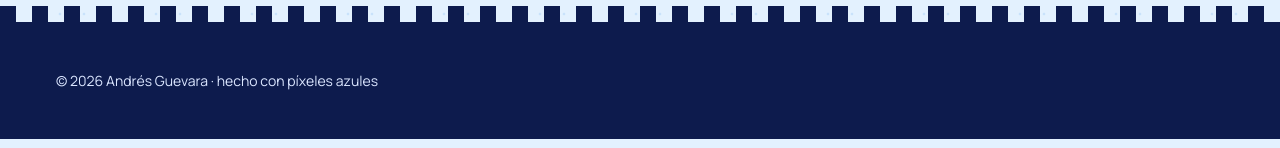
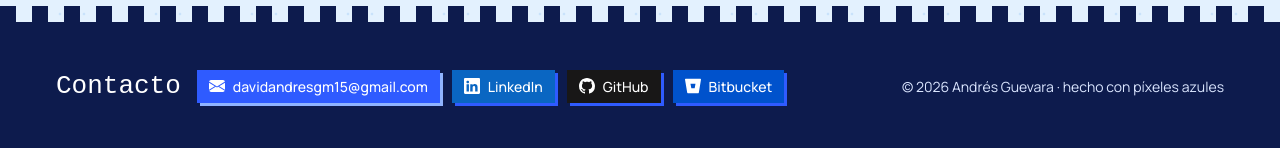
Before and after one commit to AndresDGM/personal-page, an Angular app: page / in a window 1280 px wide. Shown: the part 3862-4010 px from the top of the page. Built offline with nearby package versions, Linux system fonts and the light colour scheme; no server answers; a web font is replaced by a local one.

Commit message:
feat: añadir datos de contacto con logos en el pie de página

```diff
--- a/src/app/app.html
+++ b/src/app/app.html
@@ -90,5 +90,26 @@
 </div>
 
 <footer>
-  <div class="wrap">© 2026 Andrés Guevara · hecho con píxeles azules</div>
+  <div class="wrap">
+    <div class="contact">
+      <b>Contacto</b>
+      <a class="mail" href="mailto:davidandresgm15@gmail.com">
+        <svg viewBox="0 0 16 16" width="16" height="16" aria-hidden="true"><path fill="currentColor" d="M.05 3.555A2 2 0 0 1 2 2h12a2 2 0 0 1 1.95 1.555L8 8.414zM0 4.697v7.104l5.803-3.558zM6.761 8.83l-6.57 4.027A2 2 0 0 0 2 14h12a2 2 0 0 0 1.808-1.144l-6.57-4.027L8 9.586zm3.436-.586L16 11.801V4.697z" /></svg>
+        davidandresgm15&#64;gmail.com
+      </a>
+      <a class="linkedin" href="https://www.linkedin.com/in/andr%C3%A9s-guevara-a918b527b/" target="_blank" rel="noopener">
+        <svg viewBox="0 0 16 16" width="16" height="16" aria-hidden="true"><path fill="currentColor" d="M0 1.146C0 .513.526 0 1.175 0h13.65C15.474 0 16 .513 16 1.146v13.708c0 .633-.526 1.146-1.175 1.146H1.175C.526 16 0 15.487 0 14.854zm4.943 12.248V6.169H2.542v7.225zm-1.2-8.212c.837 0 1.358-.554 1.358-1.248-.015-.709-.52-1.248-1.342-1.248S2.4 3.226 2.4 3.934c0 .694.521 1.248 1.327 1.248zm4.908 8.212V9.359c0-.216.016-.432.08-.586.173-.431.568-.878 1.232-.878.869 0 1.216.662 1.216 1.634v3.865h2.401V9.25c0-2.22-1.184-3.252-2.764-3.252-1.274 0-1.845.7-2.165 1.193v.025h-.016l.016-.025V6.169h-2.4c.03.678 0 7.225 0 7.225z" /></svg>
+        LinkedIn
+      </a>
+      <a class="github" href="https://github.com/AndresDGM" target="_blank" rel="noopener">
+        <svg viewBox="0 0 16 16" width="16" height="16" aria-hidden="true"><path fill="currentColor" d="M8 0c4.42 0 8 3.58 8 8a8.013 8.013 0 0 1-5.45 7.59c-.4.08-.55-.17-.55-.38 0-.27.01-1.13.01-2.2 0-.75-.25-1.23-.54-1.48 1.78-.2 3.65-.88 3.65-3.95 0-.88-.31-1.59-.82-2.15.08-.2.36-1.02-.08-2.12 0 0-.67-.22-2.2.82-.64-.18-1.32-.27-2-.27-.68 0-1.36.09-2 .27-1.53-1.03-2.2-.82-2.2-.82-.44 1.1-.16 1.92-.08 2.12-.51.56-.82 1.28-.82 2.15 0 3.06 1.86 3.75 3.64 3.95-.23.2-.44.55-.51 1.07-.46.21-1.61.55-2.33-.66-.15-.24-.6-.83-1.23-.82-.67.01-.27.38.01.53.34.19.73.9.82 1.13.16.45.68 1.31 2.69.94 0 .67.01 1.3.01 1.49 0 .21-.15.45-.55.38A7.995 7.995 0 0 1 0 8c0-4.42 3.58-8 8-8Z" /></svg>
+        GitHub
+      </a>
+      <a class="bitbucket" href="https://bitbucket.org/andresdgm/workspace/repositories/" target="_blank" rel="noopener">
+        <svg viewBox="0 0 24 24" width="16" height="16" aria-hidden="true"><path fill="currentColor" d="M.778 1.213a.768.768 0 00-.768.892l3.263 19.81c.084.5.515.868 1.022.873H19.95a.772.772 0 00.77-.646l3.27-20.03a.768.768 0 00-.768-.891zM14.52 15.53H9.522L8.17 8.466h7.561z" /></svg>
+        Bitbucket
+      </a>
+    </div>
+    <p>© 2026 Andrés Guevara · hecho con píxeles azules</p>
+  </div>
 </footer>
--- a/src/styles.scss
+++ b/src/styles.scss
@@ -372,6 +372,60 @@ footer {
   color: #dbe6ff;
   font-size: 14px;
 
+  .wrap {
+    display: flex;
+    flex-wrap: wrap;
+    align-items: center;
+    justify-content: space-between;
+    gap: 16px;
+  }
+
+  .contact {
+    display: flex;
+    flex-wrap: wrap;
+    align-items: center;
+    gap: 12px;
+
+    b {
+      margin-right: 4px;
+      color: #fff;
+      font: 400 26px/1 var(--font-display);
+    }
+
+    a {
+      display: inline-flex;
+      align-items: center;
+      gap: 8px;
+      padding: 6px 12px;
+      background: var(--brand);
+      color: #fff;
+      font-weight: 500;
+      text-decoration: none;
+      box-shadow: 3px 3px 0 0 var(--signal-blue);
+
+      &:hover {
+        filter: brightness(1.25);
+      }
+    }
+
+    .mail {
+      --brand: var(--signal-blue);
+      box-shadow: 3px 3px 0 0 #8fb4ff;
+    }
+
+    .linkedin {
+      --brand: #0a66c2;
+    }
+
+    .github {
+      --brand: #181717;
+    }
+
+    .bitbucket {
+      --brand: #0052cc;
+    }
+  }
+
   &::before {
     content: '';
     position: absolute;
```
